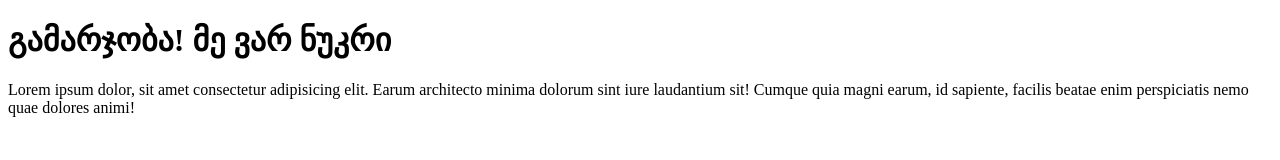
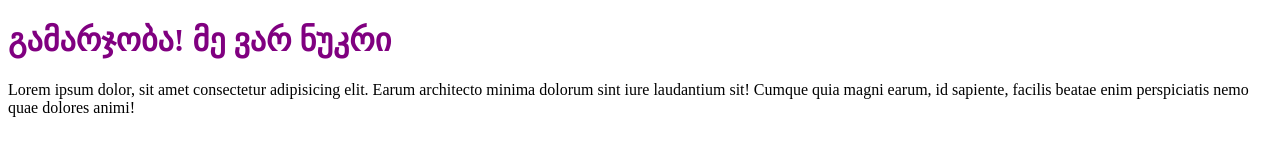
Before and after one commit to EarendilM83/iliauniCourse1, a plain HTML site: page index.html in a window 1280 px wide. Drawn offline with Linux system fonts and the light colour scheme.

Commit message:
Update index.html

```diff
--- a/index.html
+++ b/index.html
@@ -6,7 +6,7 @@
     <title>Iliauni Course 1</title>
 </head>
 <body>
-    <h1>გამარჯობა! მე ვარ ნუკრი</h1>
+    <h1 style="color: purple">გამარჯობა! მე ვარ ნუკრი</h1>
     <p>Lorem ipsum dolor, sit amet consectetur adipisicing elit. Earum architecto minima dolorum sint iure laudantium sit! Cumque quia magni earum, id sapiente, facilis beatae enim perspiciatis nemo quae dolores animi!</p>
 </body>
 </html>
```
